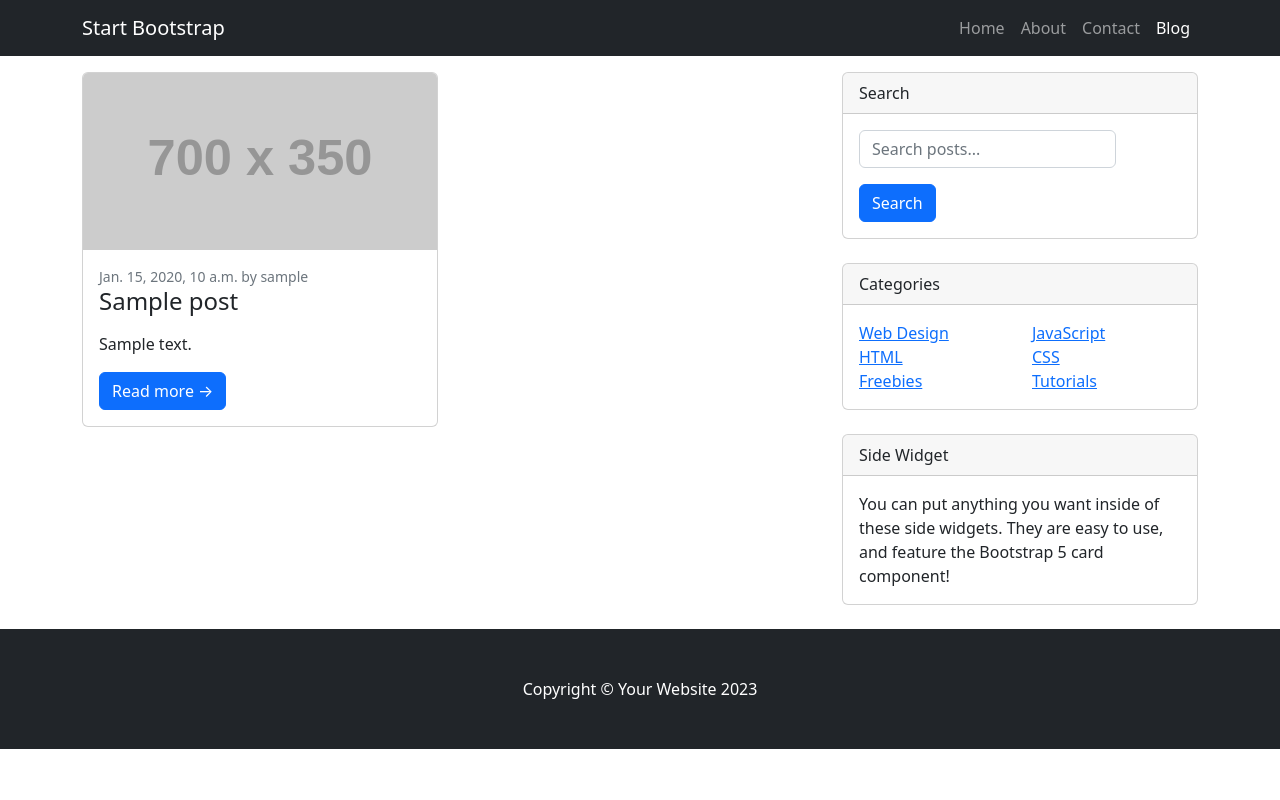
After one commit to avi-1227/blog-project, a Django app: page /showresult/ in a window 1280 px wide. The commit adds this page. Run offline with Django 5.2, Linux system fonts and the light colour scheme; tables that the repository leaves empty hold one stand-in row (values such as "Sample post"); grey boxes labelled with a size stand in for pictures from a placeholder-image service; some libraries are stand-ins or nearby versions.

Commit message:
Add search functionality

```diff
--- a/blogapp/templates/blogapp/base.html
+++ b/blogapp/templates/blogapp/base.html
@@ -49,9 +49,13 @@
                     <div class="card-header">Search</div>
                     <div class="card-body">
                         <div class="input-group">
-                            <input class="form-control" type="text" placeholder="Enter search term..."
-                                aria-label="Enter search term..." aria-describedby="button-search" />
-                            <button class="btn btn-primary" id="button-search" type="button">Go!</button>
+                            <form method="get" action="{% url 'blogapp:search_results' %}">
+                                <input class="form-control" type="text" name="q" placeholder="Search posts..."
+                                    value="{{ query|default:'' }}" aria-label="Enter search term..."
+                                    aria-describedby="button-search" />
+                                <button class="btn btn-primary mt-3" id="button-search" type="submit">Search</button>
+                            </form>
+
                         </div>
                     </div>
                 </div>
--- /dev/null
+++ b/blogapp/templates/blogapp/post/showsearch.html
@@ -0,0 +1,38 @@
+{% extends 'blogapp/base.html' %}
+{% load static %}
+
+{% block title %} My Blog {% endblock %}
+<!--  -->
+{% block content %}
+<!-- Nested row for non-featured blog posts-->
+<div class="row">
+    {% if query %}
+    <h2>
+        Search Result for : "{{query}}"
+    </h2>
+    {% endif %}
+    {% for post in posts %}
+    <div class="col-lg-6">
+
+        <!-- Blog post-->
+        <div class="card mb-4">
+            <a href="#!"><img class="card-img-top" src="https://dummyimage.com/700x350/dee2e6/6c757d.jpg"
+                    alt="..." /></a>
+            <div class="card-body">
+                <div class="small text-muted">{{post.publish}} by {{post.author}}</div>
+                <h2 class="card-title h4">{{post.title}}</h2>
+                <p class="card-text">{{post.body|truncatewords:30|linebreaks}}</p>
+                <a class="btn btn-primary" href="{{post.get_absolute_url}}">Read more →</a>
+            </div>
+        </div>
+
+    </div>
+    {% empty %}
+    <p>No posts found matching your search query.</p>
+    {% endfor %}
+
+</div>
+
+
+
+{% endblock %}
--- a/blogapp/urls.py
+++ b/blogapp/urls.py
@@ -7,6 +7,7 @@ urlpatterns = [
     # post views
     path('', views.post_list, name='post_list'),
     path('<int:year>/<int:month>/<int:day>/<slug:post>/', views.post_detail, name='post_detail'),
-    path('<int:post_id>/comment/', views.post_comment, name='post_comment'),
+    path('showresult/', views.search_results, name='search_results'),
+
 
 ]
--- a/blogapp/views.py
+++ b/blogapp/views.py
@@ -3,6 +3,7 @@ from django.shortcuts import render, get_object_or_404, redirect
 from django.views.decorators.http import require_POST
 from .forms import CommentForm
 from .models import Post, Comment
+from django.db.models import Q
 # Create your views here.
 
 def post_list(request):
@@ -12,6 +13,16 @@ def post_list(request):
     page_number = request.GET.get('page', 1)
     posts = paginator.page(page_number)
     return render(request, 'blogapp/post/list.html', {'posts':posts})
+
+
+def search_results(request):
+    query = request.GET.get('q')
+    posts = Post.published.all()
+    if query:
+        posts = posts.filter(Q(title__icontains=query)|Q(body__icontains=query))
+
+    return render(request, 'blogapp/post/showsearch.html', {'posts':posts, 'query':query})
+
 
 
 def post_detail(request, year, month, day, post):
@@ -28,15 +39,3 @@ def post_detail(request, year, month, day, post):
     else:
         form = CommentForm()
     return render(request, 'blogapp/post/detail.html', {'post':post, 'comments':comments, 'form':form})
-
-
-@require_POST
-def post_comment(request, post_id):
-    post = get_object_or_404(Post, id=post_id, status=Post.Status.PUBLISHED)
-    comment = None
-    form = CommentForm(data=request.POST)
-    if form.is_valid():
-        comment = form.save(commit=False)
-        comment.post = post
-        comment.save()
-    return render(request, 'blogapp/post/detail.html', {'posts':posts, 'form':form, 'comment':comment})
```
Also changed, not shown: blogapp/templates/blogapp/post/detail.html (+9 -0 lines).
